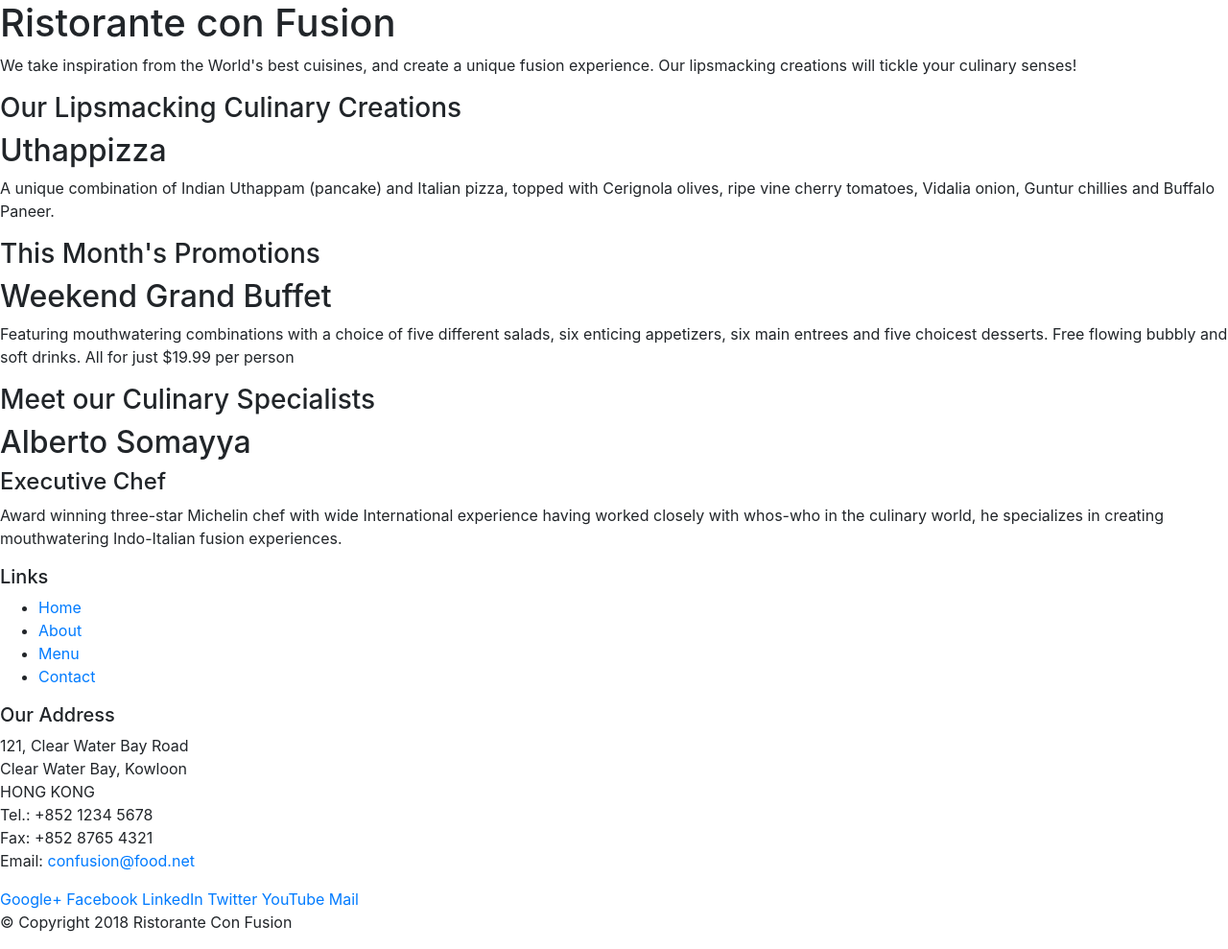
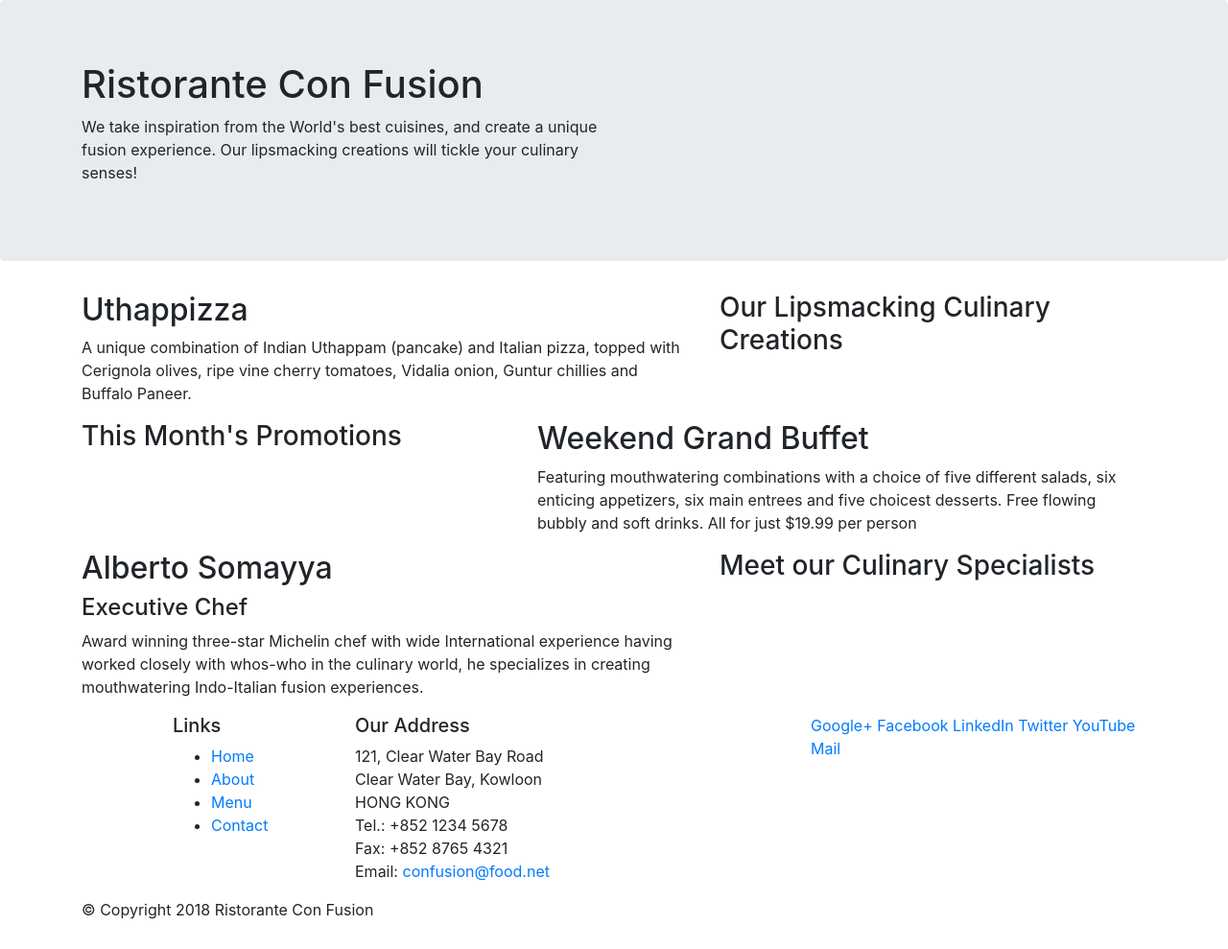
Before and after one commit to mnazir23/conFusion, a website: page index.html in a window 1280 px wide. Shown: the whole page at 96% size. Drawn offline with nearby package versions, Linux system fonts and the light colour scheme.

Commit message:
Responsive Design & BS Grid System Learning

```diff
--- a/index.html
+++ b/index.html
@@ -14,46 +14,45 @@
 
 <body>
 
-    <header>
-        <div>
-            <div>
-                <div>
-                 <h1>Ristorante con Fusion</h1>
+    <header class="jumbotron">
+        <div class="container">
+            <div class="row">
+                <div class="col-12 col-sm-6">
+                 <h1>Ristorante Con Fusion</h1>
                     <p>We take inspiration from the World's best cuisines, and create a unique fusion experience. Our lipsmacking creations will tickle your culinary senses!</p>
                 </div>
-                <div>
+                <div class="col col-sm">
                 </div>
             </div>
         </div>
     </header>
 
-    <div>
-        <div>
-            <div>
+    <div class="container">
+        <div class="row">
+            <div class="col-12 col-sm-4 order-sm-last col-md-5">
                 <h3>Our Lipsmacking Culinary Creations</h3>
             </div>
-            <div>
+            <div class="col col-sm order-sm-first col-md">
                 <h2>Uthappizza</h2>
                 <p>A unique combination of Indian Uthappam (pancake) and Italian pizza, topped with Cerignola olives, ripe vine cherry tomatoes, Vidalia onion, Guntur chillies and Buffalo Paneer.</p>
             </div>
         </div>
 
-
-        <div>
-            <div>
+        <div class="row">
+            <div class="col-12 col-sm-4 col-md-5">
                 <h3>This Month's Promotions</h3>
             </div>
-            <div>
+            <div class="col col-sm col-md">
                 <h2>Weekend Grand Buffet</h2>
                 <p>Featuring mouthwatering combinations with a choice of five different salads, six enticing appetizers, six main entrees and five choicest desserts. Free flowing bubbly and soft drinks. All for just $19.99 per person </p>
             </div>
         </div>
 
-        <div>
-            <div>
+        <div class="row">
+            <div class="col-12 col-sm-4 order-sm-last col-md-5">
                 <h3>Meet our Culinary Specialists</h3>
             </div>
-            <div>
+            <div class="col col-sm order-sm-first col-md">
                 <h2>Alberto Somayya</h2>
                 <h4>Executive Chef</h4>
                 <p>Award winning three-star Michelin chef with wide International experience having worked closely with whos-who in the culinary world, he specializes in creating mouthwatering Indo-Italian fusion experiences. </p>
@@ -62,9 +61,9 @@
     </div>
 
     <footer>
-        <div>
-            <div>
-                <div>
+        <div class="container">
+            <div class="row">
+                <div class="col-4 col-sm-2 offset-1">
                     <h5>Links</h5>
                     <ul>
                         <li><a href="#">Home</a></li>
@@ -73,7 +72,7 @@
                         <li><a href="#">Contact</a></li>
                     </ul>
                 </div>
-                <div>
+                <div class="col-7 col-sm-5">
                     <h5>Our Address</h5>
                     <address>
 		              121, Clear Water Bay Road<br>
@@ -84,7 +83,7 @@
 		              Email: <a href="mailto:confusion@food.net">confusion@food.net</a>
 		           </address>
                 </div>
-                <div>
+                <div class="col-12 col-sm-4">
                     <div>
                         <a href="http://google.com/+">Google+</a>
                         <a href="http://www.facebook.com/profile.php?id=">Facebook</a>
@@ -95,8 +94,8 @@
                     </div>
                 </div>
            </div>
-           <div>
-                <div>
+           <div class="row">
+                <div class="col-auto">
                     <p>© Copyright 2018 Ristorante Con Fusion</p>
                 </div>
            </div>
```
